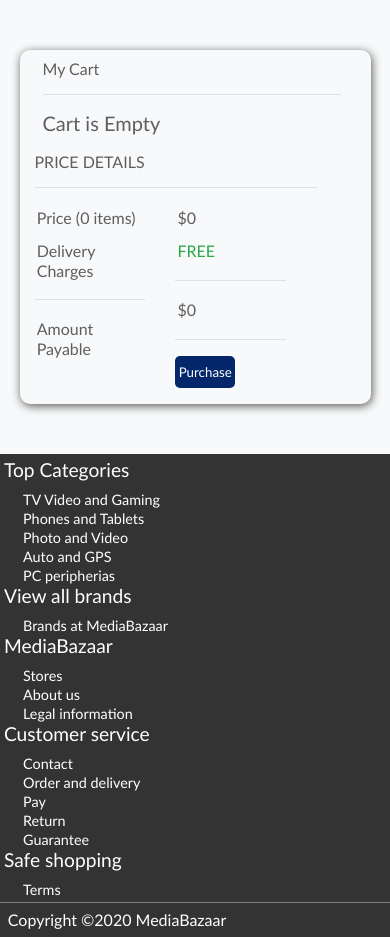
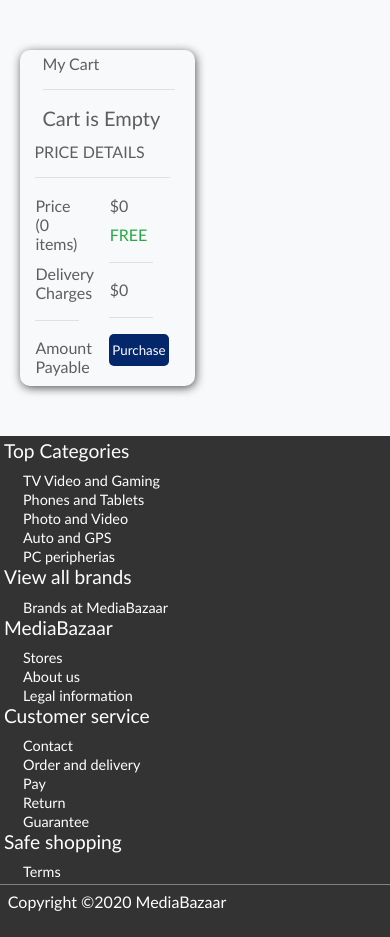
Before and after one commit to Ranim1996/MediaBazaar-Website, a PHP site: page /Webshop/cart.php in a window 390 px wide; the page is wider, and only the part inside the window is pictured. Shown: the part 64-1001 px from the top of that part. After the commit the page ends 975 px from the top of that part, so only its background shows below. Run offline with PHP 8.4, Linux system fonts and the light colour scheme.

Commit message:
The cart is now 100% responsive.

```diff
--- a/Webshop/cartStyle.css
+++ b/Webshop/cartStyle.css
@@ -162,14 +162,15 @@
 }
 
 .main{
-    width: 1000px;
+    width: 45%;
     margin: 50px auto;
     border-radius: 10px;
+    margin-left: 5%;
     box-shadow: 1px 2px 10px #555;
 }
 
-@media (min-width: 320px) and (max-width: 480px){
+@media (min-width: 150px) and (max-width: 600px){
     .main{
-        width: 90%;
+        width: 45%;
     }
 }
```
